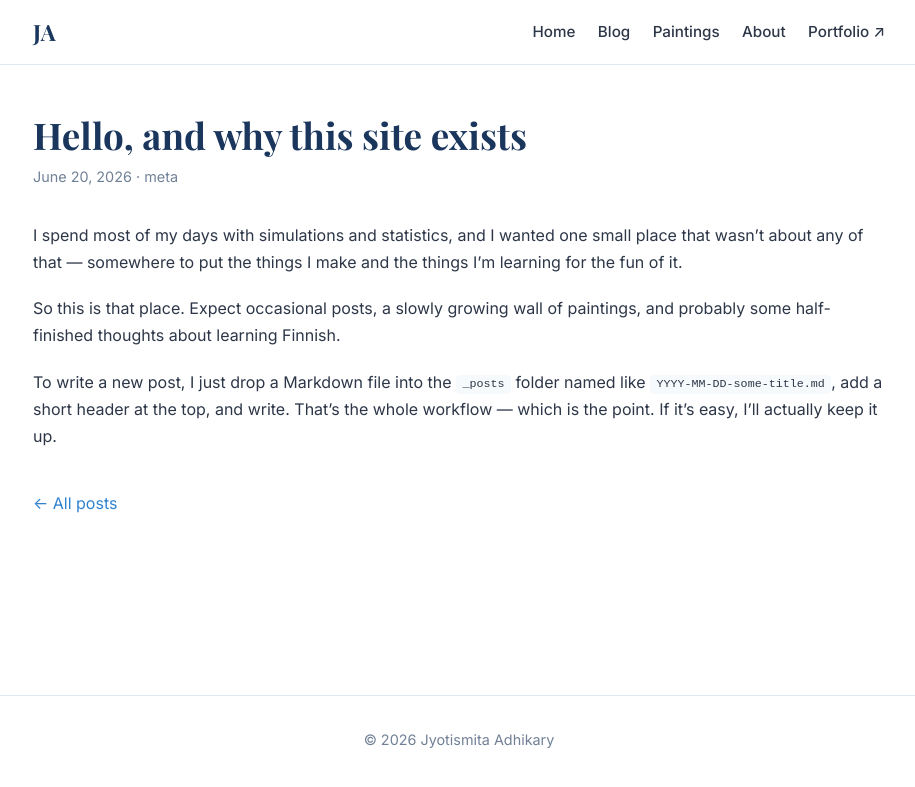
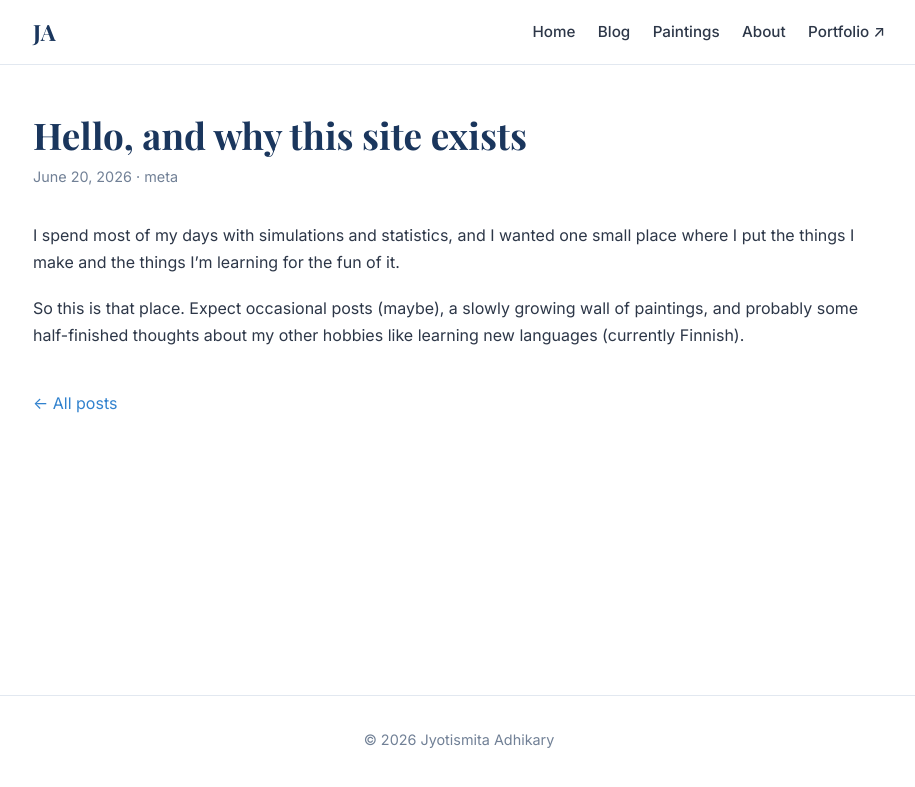
Before and after one commit to JyotismitaAdhikary/Creative, a Jekyll site: the page built from _posts/2026-06-20-hello-world.md, in a window 1280 px wide. Shown: the top 787 px of the page, without its empty margins (181-1096 px from the left). Built offline with Jekyll 4.4.1, drawn with Linux system fonts in a browser that asks for light colours.

Commit message:
Update introduction and workflow description
Refined language for clarity and added details about hobbies.

```diff
--- a/_posts/2026-06-20-hello-world.md
+++ b/_posts/2026-06-20-hello-world.md
@@ -5,13 +5,6 @@ date: 2026-06-20
 tags: [meta]
 ---
 
-I spend most of my days with simulations and statistics, and I wanted one small
-place that wasn't about any of that — somewhere to put the things I make and the
-things I'm learning for the fun of it.
+I spend most of my days with simulations and statistics, and I wanted one small place where I put the things I make and the things I'm learning for the fun of it.
 
-So this is that place. Expect occasional posts, a slowly growing wall of
-paintings, and probably some half-finished thoughts about learning Finnish.
-
-To write a new post, I just drop a Markdown file into the `_posts` folder named
-like `YYYY-MM-DD-some-title.md`, add a short header at the top, and write. That's
-the whole workflow — which is the point. If it's easy, I'll actually keep it up.
+So this is that place. Expect occasional posts (maybe), a slowly growing wall of paintings, and probably some half-finished thoughts about my other hobbies like learning new languages (currently Finnish).
```
